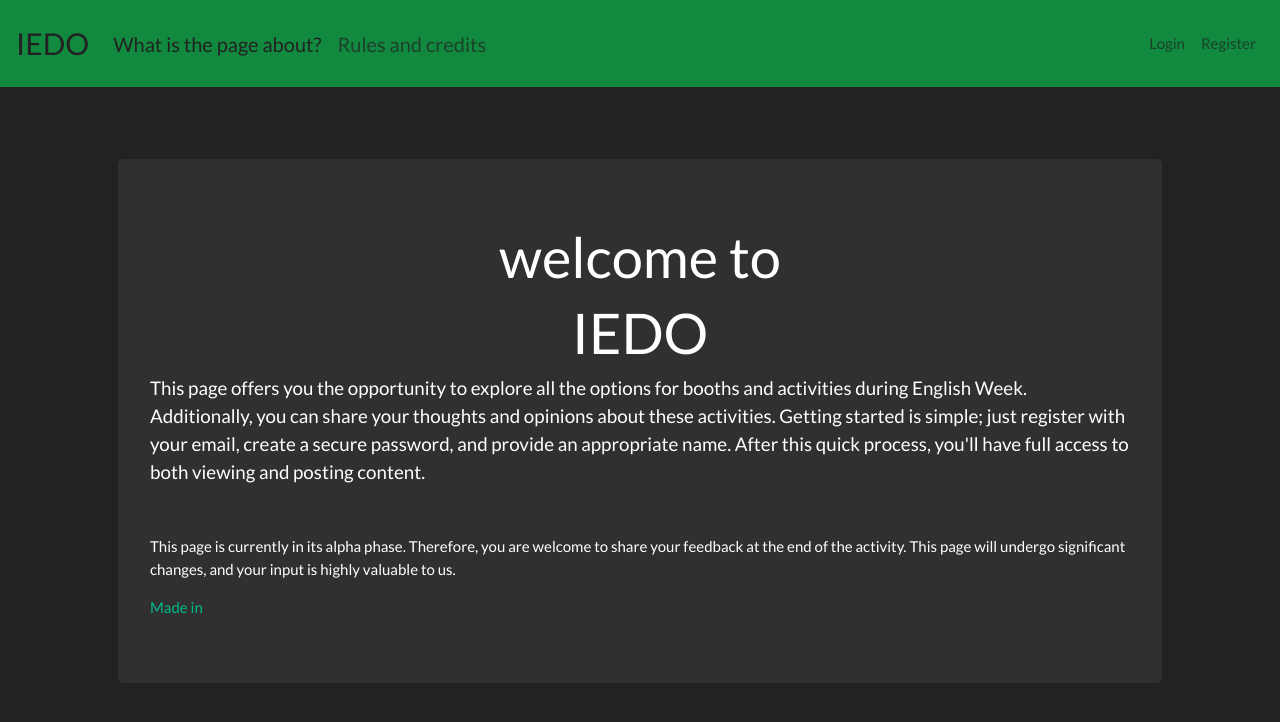
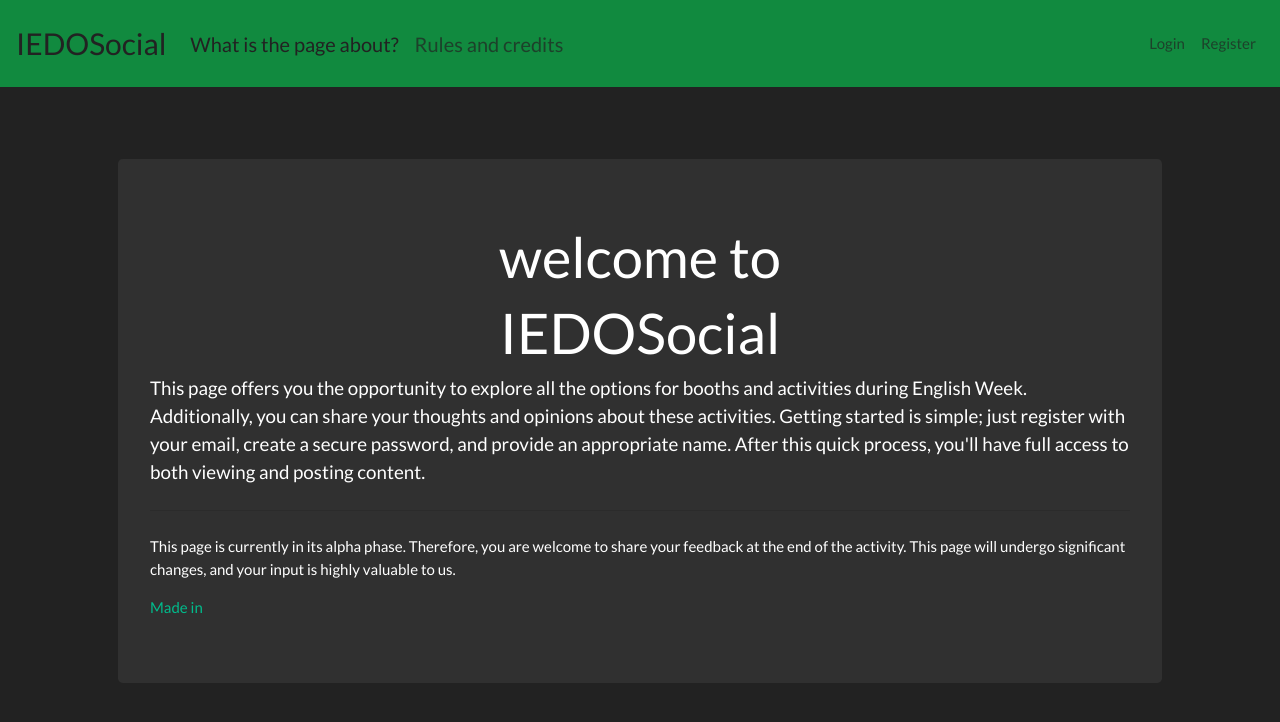
Before and after one commit to canoing/newPro, a Node server app: page / in a window 1280 px wide. Shown: the top 722 px of the page. Run offline with Node 20, Linux system fonts and the light colour scheme; some libraries are stand-ins or nearby versions.

Commit message:
HORA DE MAQUILLAJE

```diff
--- a/scp/views/index.hbs
+++ b/scp/views/index.hbs
@@ -1,6 +1,6 @@
 <div class="jumbotron mt-4">
     <h1 class="display-4 text-center"> welcome to  </h1>
-    <h1 class="display-4 text-center"> IEDO </h1>
+    <h1 class="display-4 text-center"> IEDOSocial </h1>
     <P class="lead">This page offers you the opportunity to explore all the options for booths and activities during English Week. Additionally, you can share your thoughts and opinions about these activities. Getting started is simple; just register with your email, create a secure password, and provide an appropriate name. After this quick process, you'll have full access to both viewing and posting content.</P>
     <hr class="my-4">
     <p>This page is currently in its alpha phase. Therefore, you are welcome to share your feedback at the end of the activity. This page will undergo significant changes, and your input is highly valuable to us.
--- a/scp/views/partials/navega.hbs
+++ b/scp/views/partials/navega.hbs
@@ -1,7 +1,7 @@
 
 <body>
     <nav class=" navbar navbar-expand-lg navbar-light bg-light">
-        <a class=" navbar-brand " href="#"  style="font-size: 30px;">IEDO</a>
+        <a class=" navbar-brand " href="#"  style="font-size: 30px;">IEDOSocial</a>
         <button class="navbar-toggler" type="button" data-toggle="collapse" data-target="#navbarNavDropdown" aria-controls="navbarNavDropdown" aria-expanded="false" aria-label="Toggle navigation">
             <span class="navbar-toggler-icon"></span>
         </button>
```
